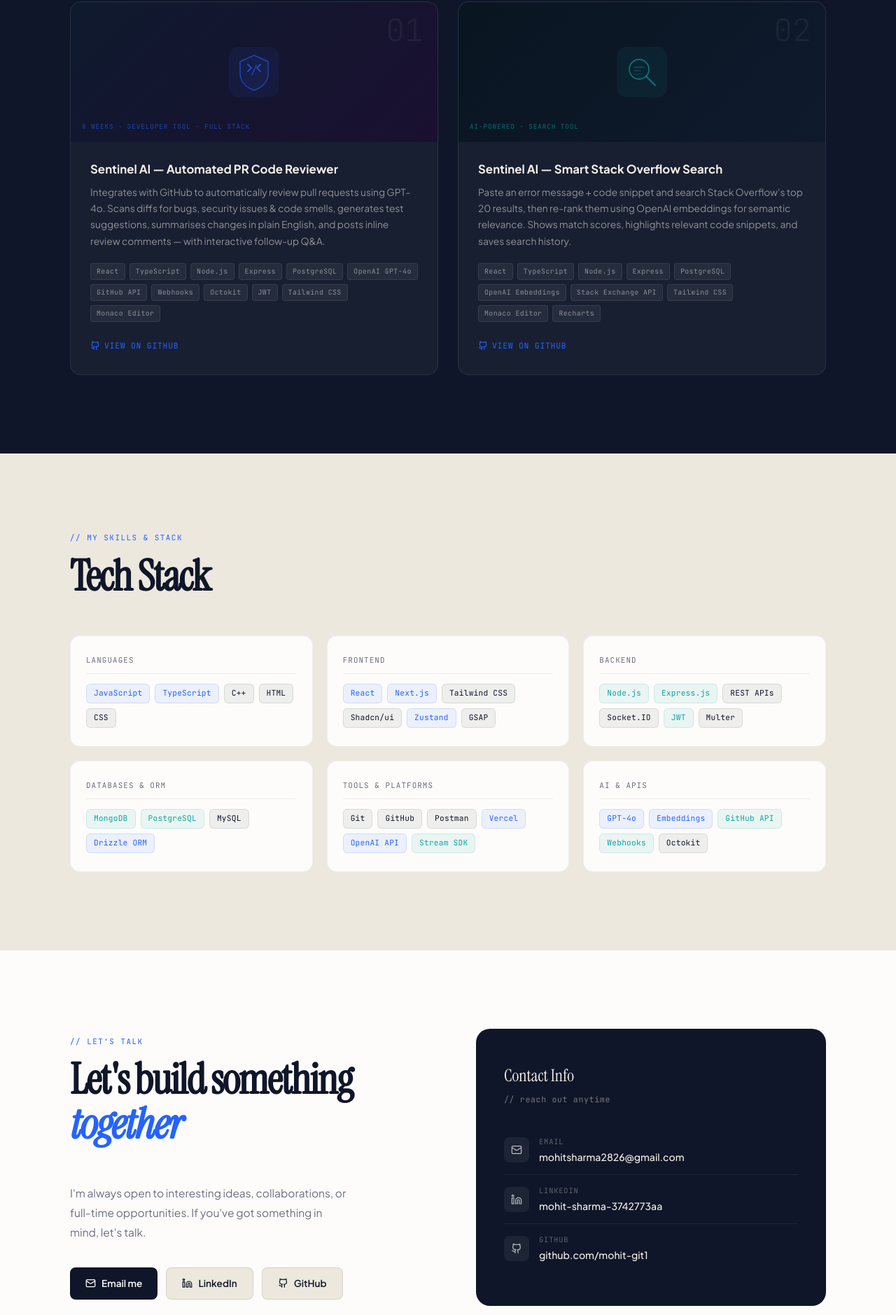
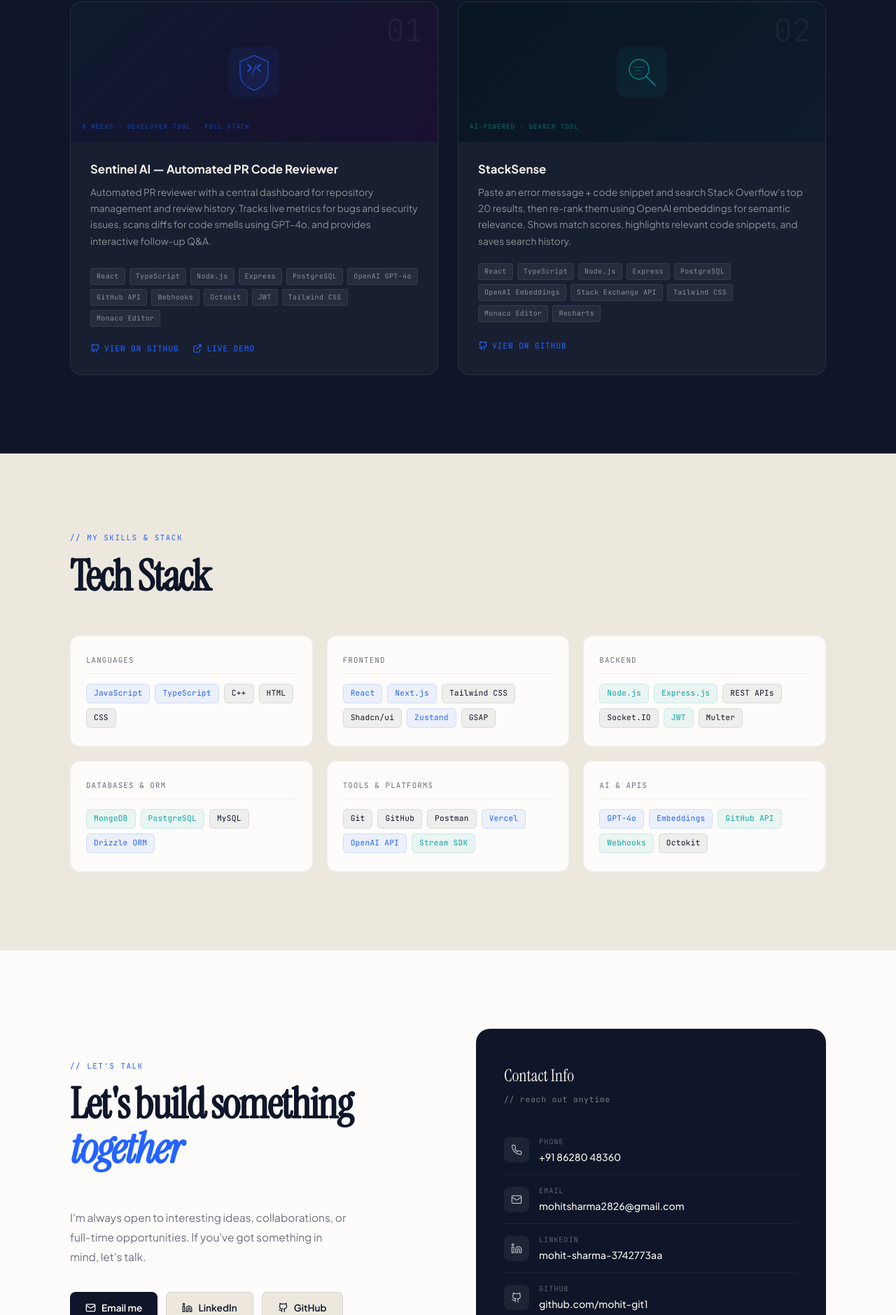
Before and after one commit to mohit-git1/portfoliowebsite, a plain HTML site: page index.html in a window 1280 px wide. Shown: the part 1806-3685 px from the top of the page at 70% size. Drawn offline with Linux system fonts and the light colour scheme.

Commit message:
added contact number

```diff
--- a/index.html
+++ b/index.html
@@ -673,7 +673,7 @@
           </div>
           <div class="proj-body">
             <div class="proj-title">Sentinel AI — Automated PR Code Reviewer</div>
-            <div class="proj-desc">Integrates with GitHub to automatically review pull requests using GPT-4o. Scans diffs for bugs, security issues & code smells, generates test suggestions, summarises changes in plain English, and posts inline review comments — with interactive follow-up Q&A.</div>
+            <div class="proj-desc">Automated PR reviewer with a central dashboard for repository management and review history. Tracks live metrics for bugs and security issues, scans diffs for code smells using GPT-4o, and provides interactive follow-up Q&A.</div>
             <div class="proj-chips">
               <span class="chip">React</span><span class="chip">TypeScript</span>
               <span class="chip">Node.js</span><span class="chip">Express</span>
@@ -682,16 +682,20 @@
               <span class="chip">Octokit</span><span class="chip">JWT</span>
               <span class="chip">Tailwind CSS</span><span class="chip">Monaco Editor</span>
             </div>
-            <div>
+            <div style="display: flex; gap: 20px;">
               <a href="https://github.com/mohit-git1" target="_blank" rel="noopener" class="proj-link">
                 <svg width="14" height="14" viewBox="0 0 24 24" fill="none" stroke="currentColor" stroke-width="2"><path d="M15 22v-4a4.8 4.8 0 0 0-1-3.2c3 0 6-2 6-5.5.08-1.25-.27-2.48-1-3.5.28-1.15.28-2.35 0-3.5 0 0-1 0-3 1.5-2.64-.5-5.36-.5-8 0C6 2 5 2 5 2c-.3 1.15-.3 2.35 0 3.5A5.4 5.4 0 0 0 4 9c0 3.5 3 5.5 6 5.5-.39.49-.68 1.05-.85 1.65-.17.6-.22 1.23-.15 1.85v4"/><path d="M9 18c-4.51 2-5-2-7-2"/></svg>
                 View on GitHub
+              </a>
+              <a href="https://sentinel-ai-woad-beta.vercel.app/" target="_blank" rel="noopener" class="proj-link">
+                <svg width="14" height="14" viewBox="0 0 24 24" fill="none" stroke="currentColor" stroke-width="2" stroke-linecap="round" stroke-linejoin="round"><path d="M18 13v6a2 2 0 0 1-2 2H5a2 2 0 0 1-2-2V8a2 2 0 0 1 2-2h6"></path><polyline points="15 3 21 3 21 9"></polyline><line x1="10" y1="14" x2="21" y2="3"></line></svg>
+                Live Demo
               </a>
             </div>
           </div>
         </div>
 
-        <!-- Sentinel AI: Stack Overflow Search -->
+        <!-- Stack Sense: Smart Stack Overflow Search -->
         <div class="proj-card fade-up">
           <div class="proj-thumb" style="background: linear-gradient(135deg, #091520 0%, #0f1a2e 100%);">
             <span class="proj-thumb-num">02</span>
@@ -706,7 +710,7 @@
             <span class="proj-thumb-tag" style="color:rgba(14,165,160,0.6);">AI-Powered · Search Tool</span>
           </div>
           <div class="proj-body">
-            <div class="proj-title">Sentinel AI — Smart Stack Overflow Search</div>
+            <div class="proj-title">StackSense</div>
             <div class="proj-desc">Paste an error message + code snippet and search Stack Overflow's top 20 results, then re-rank them using OpenAI embeddings for semantic relevance. Shows match scores, highlights relevant code snippets, and saves search history.</div>
             <div class="proj-chips">
               <span class="chip">React</span><span class="chip">TypeScript</span>
@@ -839,6 +843,16 @@
         <div class="contact-right fade-up">
           <div class="contact-right-title">Contact Info</div>
           <div class="contact-right-sub">// reach out anytime</div>
+          <div class="contact-info-row">
+            <div class="ci-icon">
+              <svg width="16" height="16" viewBox="0 0 24 24" fill="none" stroke="white" stroke-width="1.8" stroke-linecap="round" stroke-linejoin="round"><path d="M22 16.92v3a2 2 0 0 1-2.18 2 19.79 19.79 0 0 1-8.63-3.07 19.5 19.5 0 0 1-6-6 19.79 19.79 0 0 1-3.07-8.67A2 2 0 0 1 4.11 2h3a2 2 0 0 1 2 1.72 12.84 12.84 0 0 0 .7 2.81 2 2 0 0 1-.45 2.11L8.09 9.91a16 16 0 0 0 6 6l1.27-1.27a2 2 0 0 1 2.11-.45 12.84 12.84 0 0 0 2.81.7A2 2 0 0 1 22 16.92z"/></svg>
+            </div>
+            <div>
+              <div class="ci-label">Phone</div>
+              <div class="ci-value"><a href="tel:+918628048360">+91 86280 48360</a></div>
+            </div>
+          </div>
+
 
           <div class="contact-info-row">
             <div class="ci-icon">
```
Also changed, not shown: html_sections/contact.html (+7 -1 lines), html_sections/projects.html (+4 -3 lines), 1 other file.
